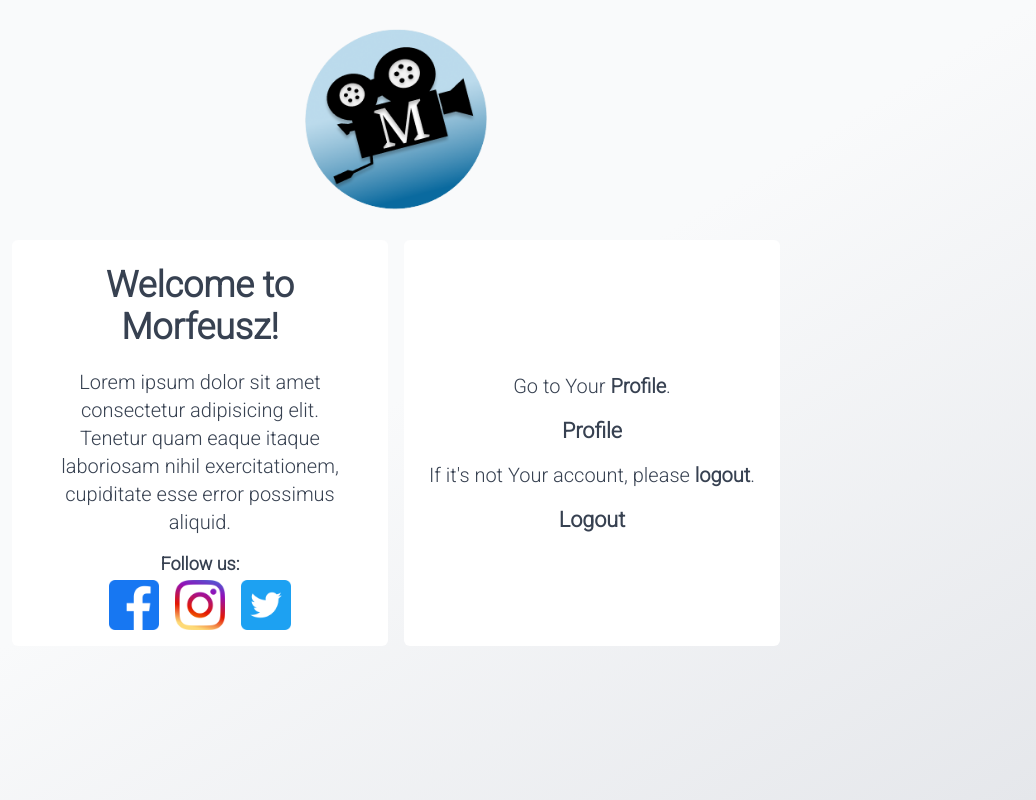
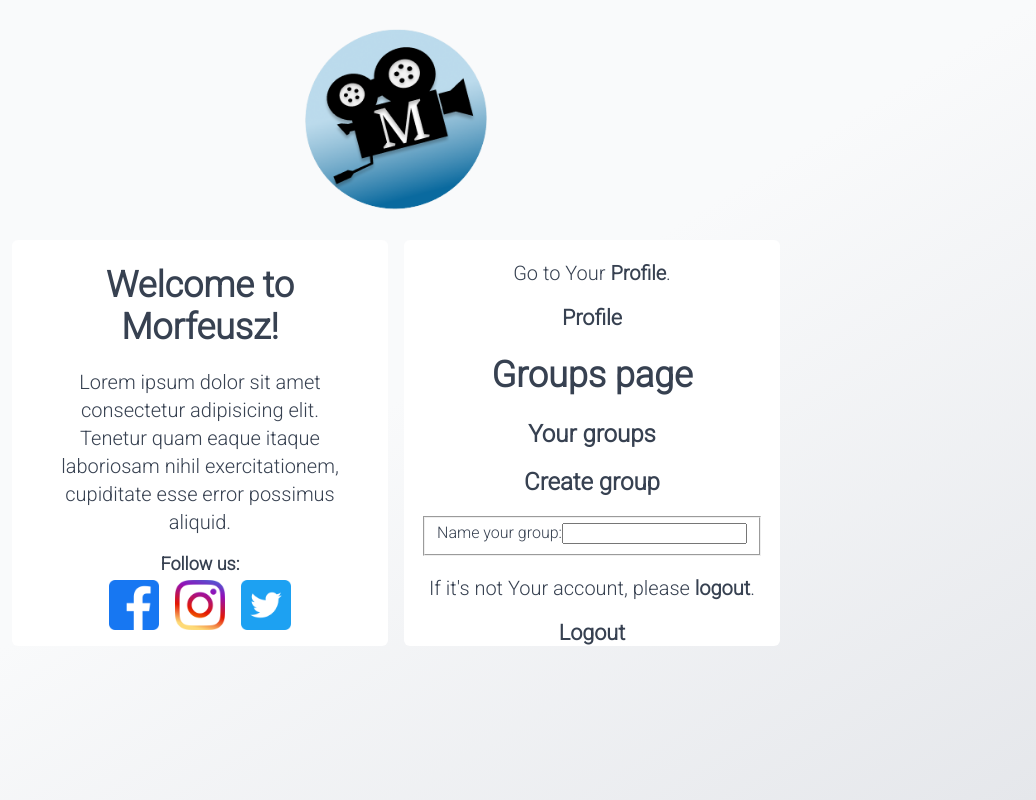
Before and after one commit to M-O-R-F-E-U-S-Z/MORFEUSZ, a Django app: page /groups/ in a window 1280 px wide. Shown: the whole page, without its empty margins (244-1280 px from the left). Run offline with Django 3.2, Linux system fonts and the light colour scheme; the visitor is signed in with stand-in values (Sample User, id 1); data that the repository does not hold is empty.

Commit message:
Add files via upload
added  groups link

```diff
--- a/morfeusz_app/templates/morfeusz_app/base.html
+++ b/morfeusz_app/templates/morfeusz_app/base.html
@@ -81,6 +81,11 @@
               >Profile</a
             >
           </div>
+          <div class="col-md-8">
+            {% if messages %} {% for message in messages %}
+            <div class="alert alert-{{ message.tags }}">{{ message }}</div>
+            {% endfor %} {% endif %} {% block content %}{% endblock %}
+          </div>
           <div id="important-text">
             <p class="text-home">
               If it's not Your account, please <b>logout</b>.
@@ -107,15 +112,8 @@
             {% endif %}
           </div>
         </div>
-
-        <!-- <div class="col-md-8">
-        {% if messages %} {% for message in messages %}
-        <div class="alert alert-{{ message.tags }}">{{ message }}</div>
-        {% endfor %} {% endif %}
-      </div> -->
         <footer class="footer"></footer>
       </div>
-      <!-- {% block content %}{% endblock %} -->
     </div>
   </body>
 </html>
```
